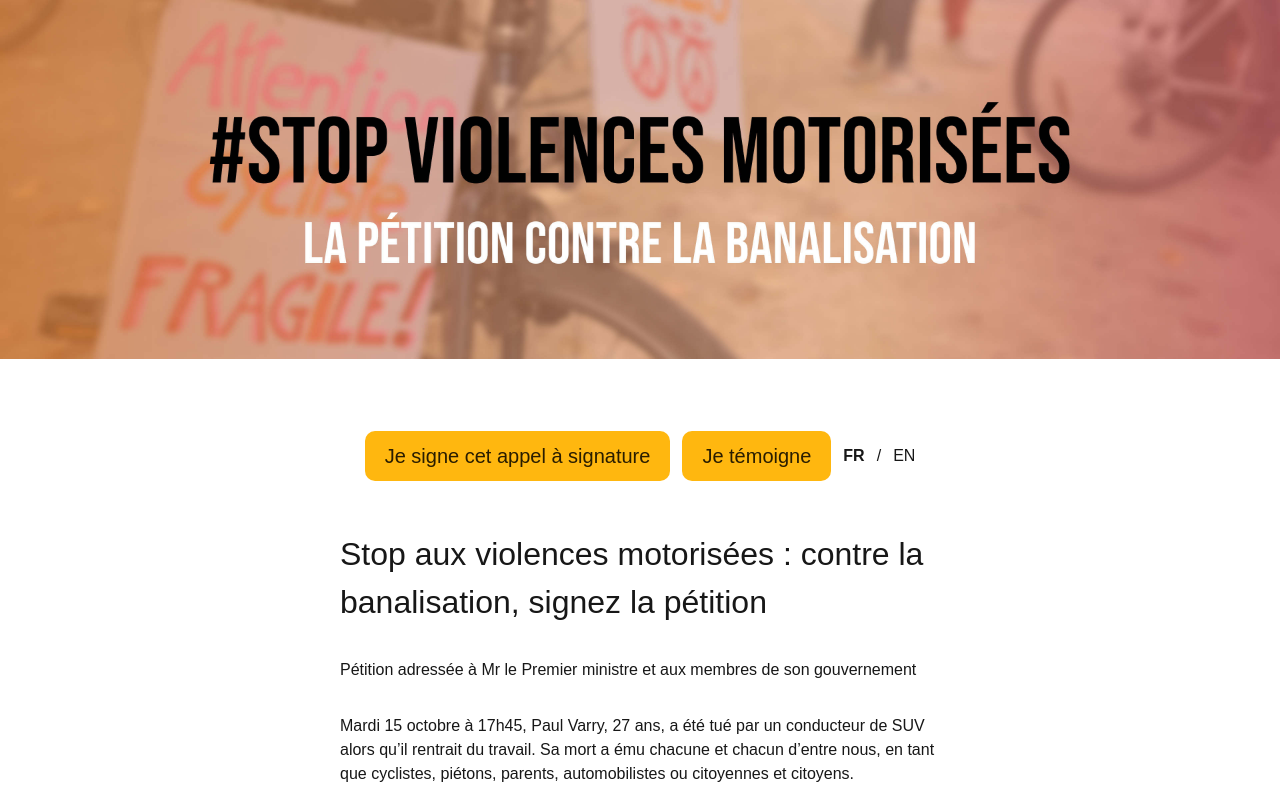
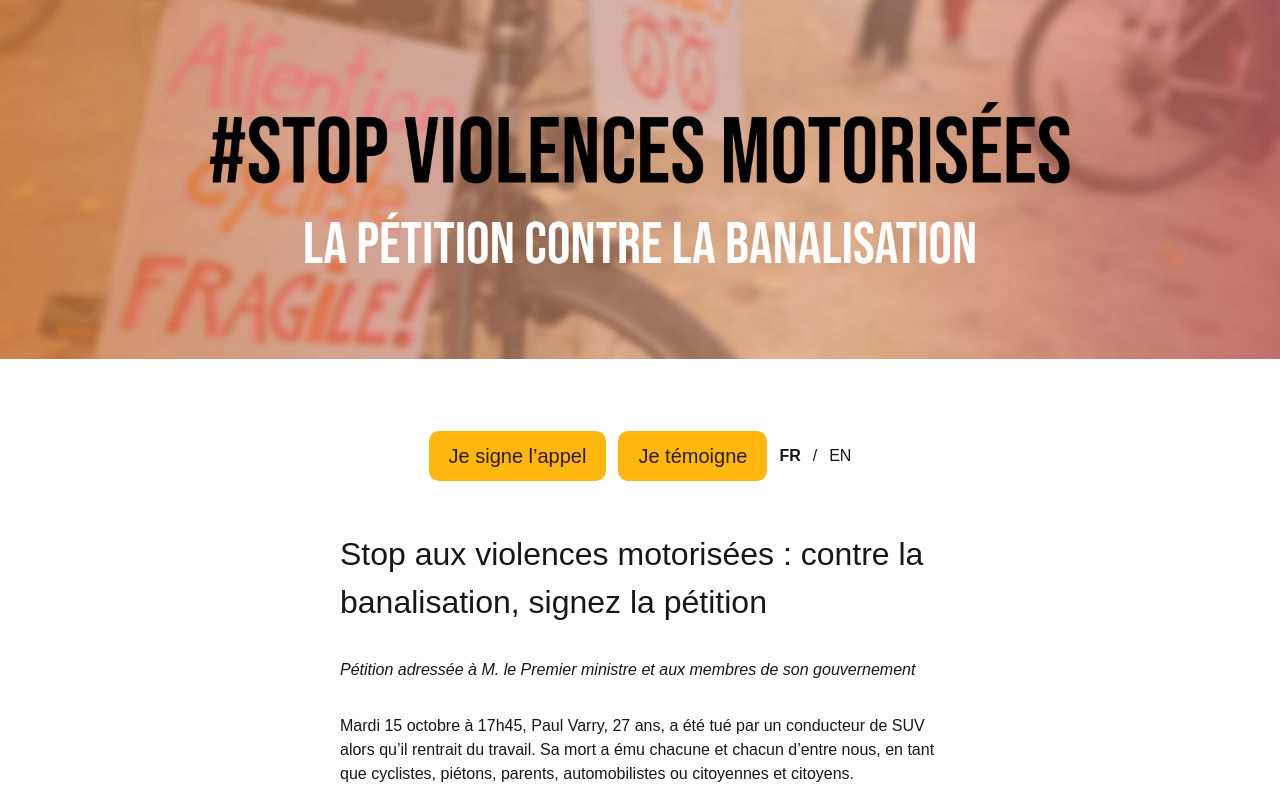
Before and after one commit to StopViolenceMotorisee/demo, a Next.js app: page / in a window 1280 px wide. Shown: the top 800 px of the page. Built offline with nearby package versions, Linux system fonts and the light colour scheme.

Commit message:
Améliore le texte

```diff
--- a/pages/english.js
+++ b/pages/english.js
@@ -50,7 +50,9 @@ export default function Home() {
           <h1 className="is-size-3">
             Stop road violence by signing the petition against its normalisation
           </h1>
-          <p>Petition adressed to the Prime Minister and his government</p>
+          <p>
+            <i>Petition adressed to the Prime Minister and his government</i>
+          </p>
           <p>
             On the 15th of October at 5:45 p.m. Paul Varry, 27 years old, was
             killed by an SUV driver on his commute home from work in central
--- a/pages/index.js
+++ b/pages/index.js
@@ -32,7 +32,7 @@ export default function Home() {
             href="#signez"
             scroll={false}
           >
-            Je signe cet appel à signature
+            Je signe l’appel
           </Link>
           <Link
             className="button is-medium is-warning"
@@ -53,8 +53,10 @@ export default function Home() {
           </h1>
 
           <p>
-            Pétition adressée à Mr le Premier ministre et aux membres de son
-            gouvernement
+            <i>
+              Pétition adressée à M. le Premier ministre et aux membres de son
+              gouvernement
+            </i>
           </p>
 
           <p>
@@ -167,7 +169,7 @@ export default function Home() {
           </div>
 
           <div>
-            <h2 className="is-size-4">En partenariat avec</h2>
+            <h2 className="is-size-4">Avec le soutien de</h2>
             <LogoFFV />
             <LogoFVM />
             <LogoLHC />
```
